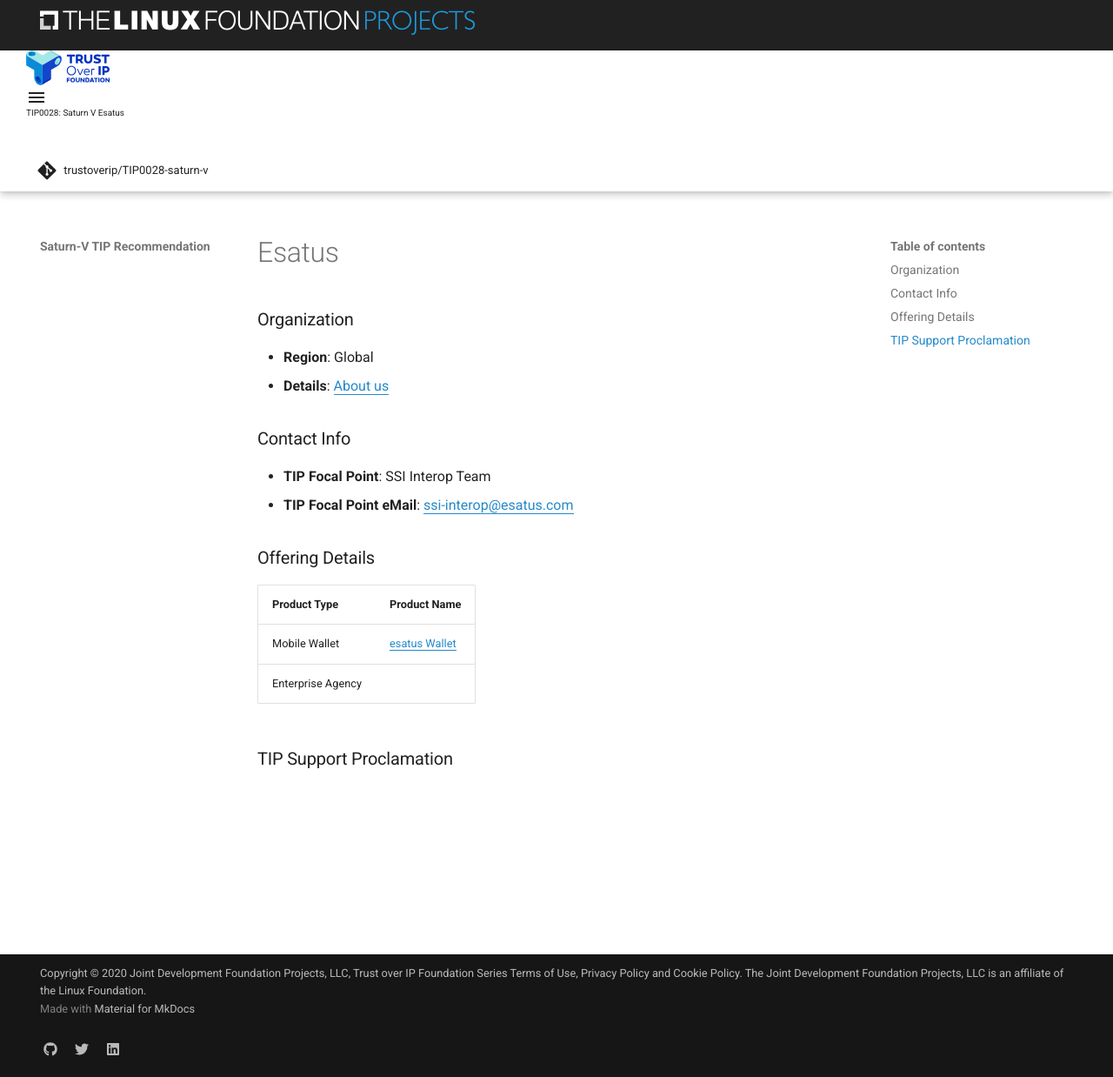
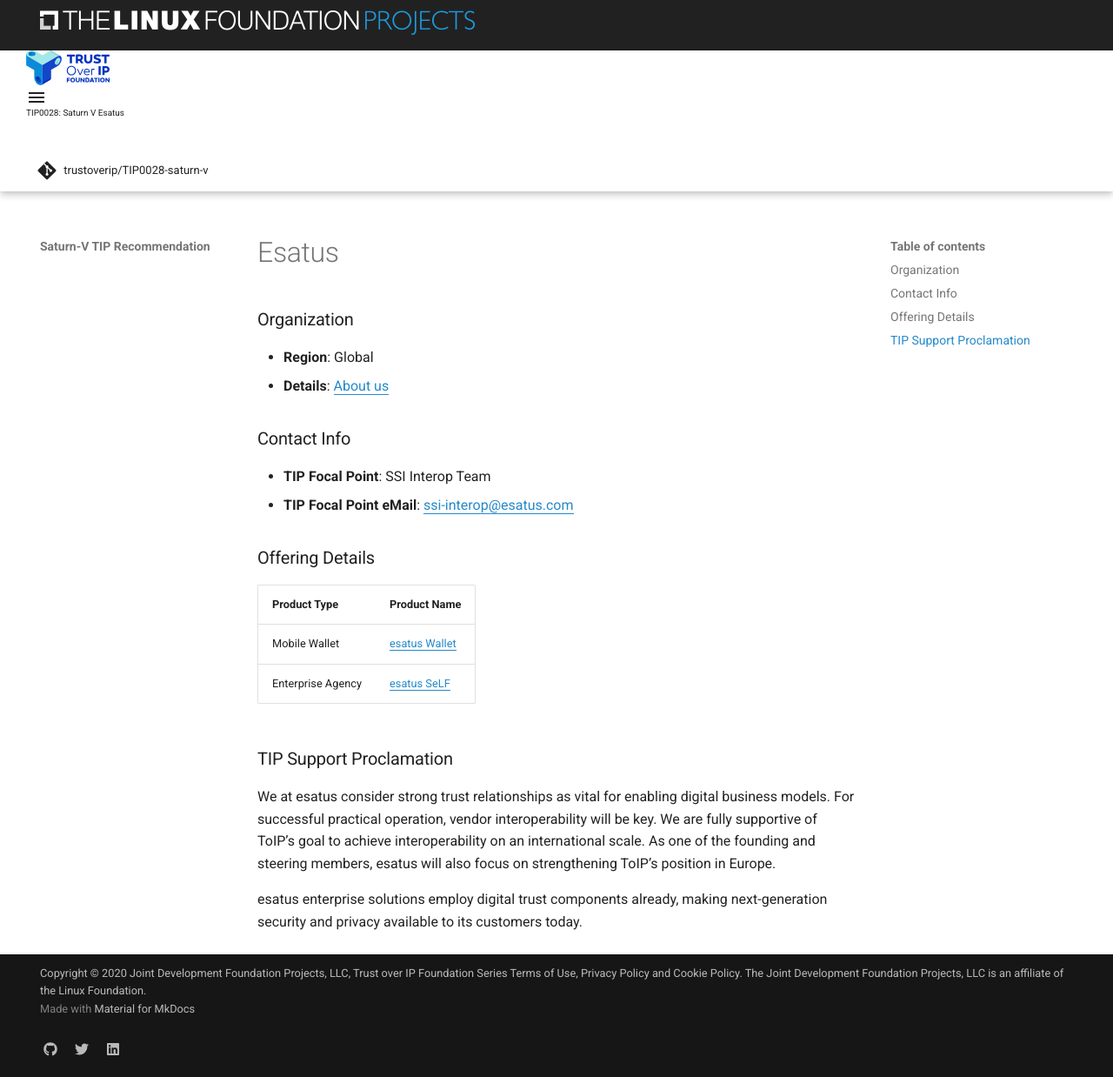
Before and after one commit to trustoverip/TIP0028-saturn-v, an MkDocs documentation site: the page built from docs/interop/esatus.md, in a window 1280 px wide and 1238 px high. Shown: the whole window at 87% size. Built offline with MkDocs 1.6.1 and Material for MkDocs 9.7.7, drawn with Linux system fonts in a browser that asks for light colours; comment, search, counter and statistics services are not loaded.

Commit message:
updated esatus vendor profile

```diff
--- a/docs/interop/esatus.md
+++ b/docs/interop/esatus.md
@@ -13,7 +13,9 @@
 | Product Type | Product Name |
 | --- | --- |
 | Mobile Wallet | [esatus Wallet](https://self-ssi.com/en/#walletc) |
-| Enterprise Agency | [<product name>](https://self-ssi.com/en/) |
+| Enterprise Agency | [esatus SeLF](https://self-ssi.com/en/) |
 
 ### TIP Support Proclamation
-<statement of why Vendor is supporting this TIP>
+We at esatus consider strong trust relationships as vital for enabling digital business models. For successful practical operation, vendor interoperability will be key. We are fully supportive of ToIP’s goal to achieve interoperability on an international scale. As one of the founding and steering members, esatus will also focus on strengthening ToIP’s position in Europe.
+
+esatus enterprise solutions employ digital trust components already, making next-generation security and privacy available to its customers today.
```
